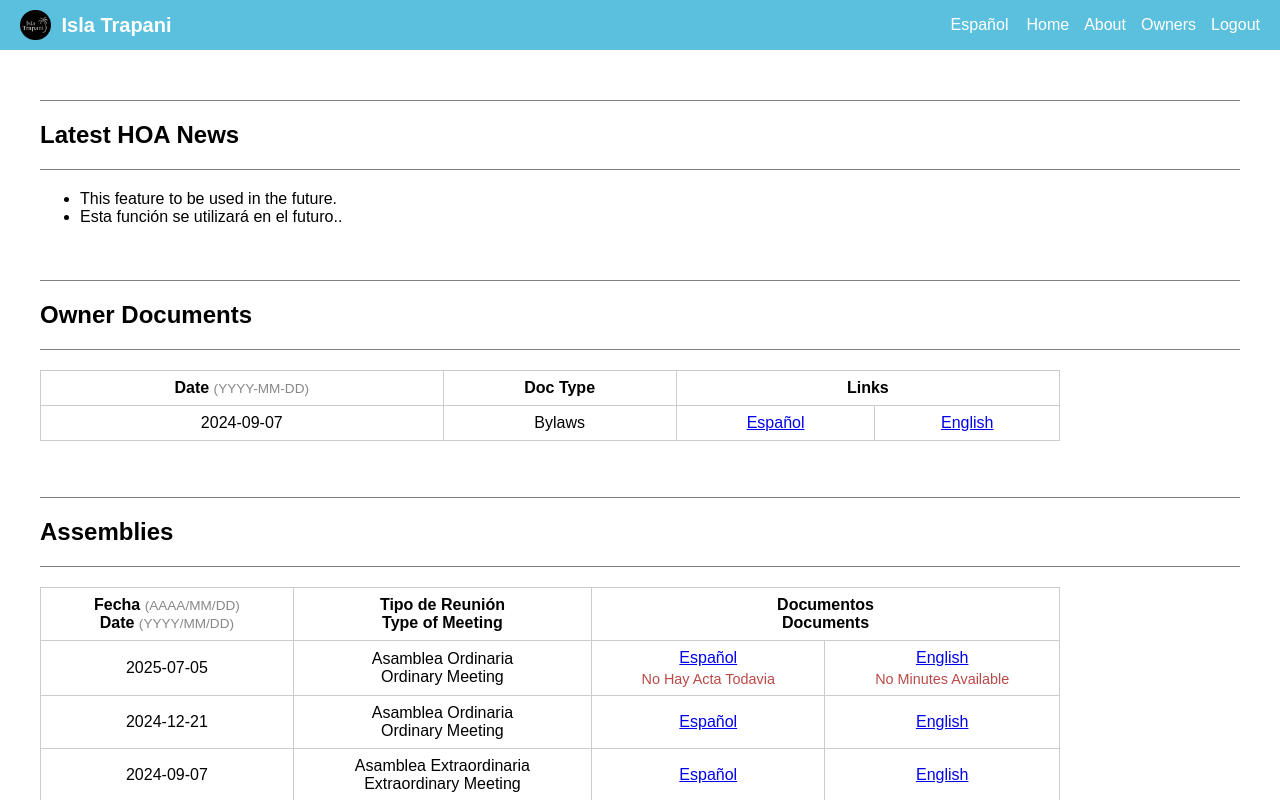
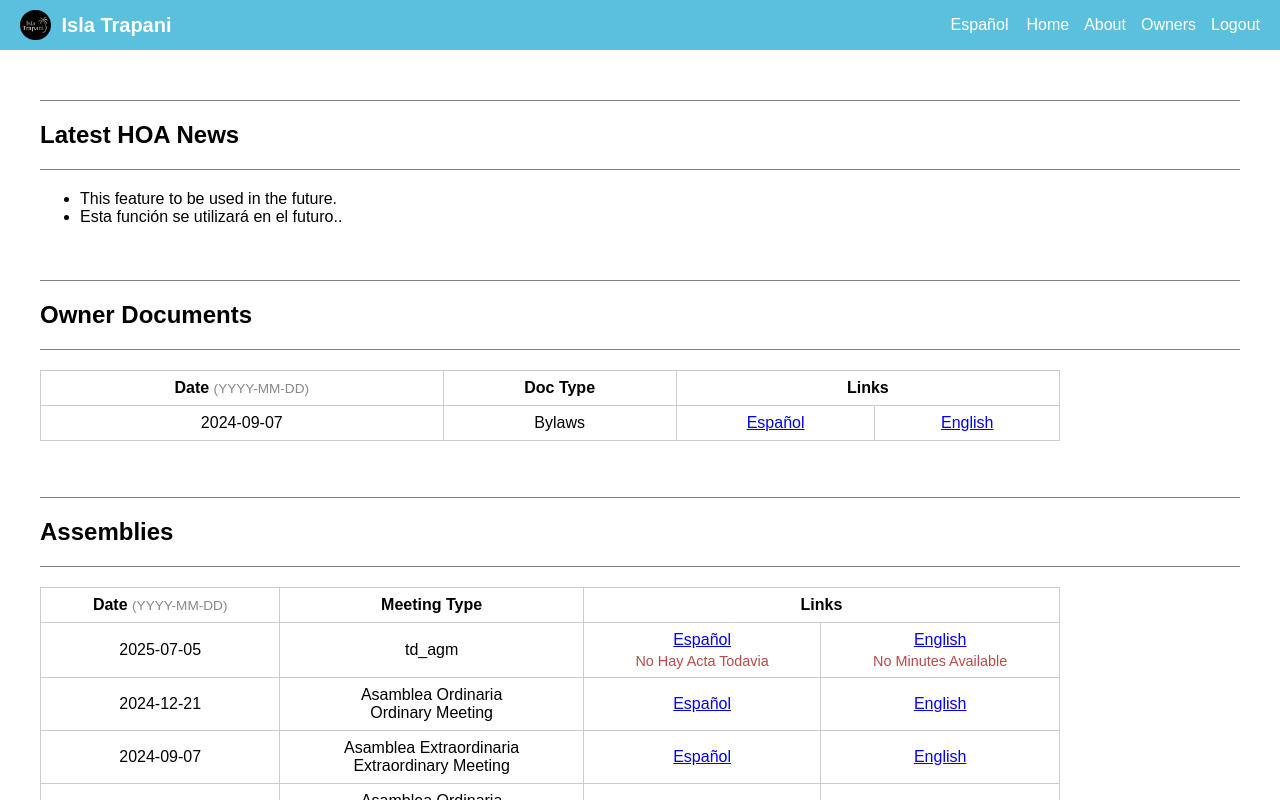
Before and after one commit to grdino/isla-trapani, a Next.js app: page /owners in a window 1280 px wide. Shown: the top 800 px of the page. Built offline with nearby package versions, Linux system fonts and the light colour scheme; sample sign-in values are in the browser's storage.

Commit message:
Assembly table heading and first row changes

```diff
--- a/locales/en.json
+++ b/locales/en.json
@@ -19,7 +19,7 @@
   "tt_doc_type": "Doc Type",
   "tt_links": "Links",
   "td_link": "Link",
-  "td_meeting_type": "Meeting Type",
+  "tt_meeting_type": "Meeting Type",
   "tt_bank": "Bank Account",
   "tt_admin": "Admin Report",
   "td_bylaws": "Bylaws"
--- a/locales/es.json
+++ b/locales/es.json
@@ -19,7 +19,7 @@
   "tt_doc_type": "Tipo de Doc",
   "tt_links": "Enlaces",
   "td_link": "Enlace",
-  "td_meeting_type": "Tipo de Asamblea",
+  "tt_meeting_type": "Tipo de Asamblea",
   "tt_bank": "Cuenta de Banco",
   "tt_admin": "Informe de Admón",
   "td_bylaws": "Reglamentos"
--- a/pages/owners.js
+++ b/pages/owners.js
@@ -72,24 +72,24 @@ export default function Owners() {
            <thead>
              <tr>
                <th rowSpan="2">
-                 Fecha <span className="date-format">(AAAA/MM/DD)</span><br />
-                 Date <span className="date-format">(YYYY/MM/DD)</span>
+                <strong>{t("tt_date")}</strong>{" "}
+                <span className="date-format">{t("tt_date_fmt")}</span>
                </th>
-               <th rowSpan="2">Tipo de Reunión<br />Type of Meeting</th>
-               <th colSpan="2">Documentos<br />Documents</th>
+               <th rowSpan="2">{t("tt_meeting_type")}</th>
+               <th colSpan="2">{t("tt_links")}</th>
              </tr>
            </thead>
            <tbody>
              <tr>
-               <td data-label="Fecha&#10;/ Date">2025-07-05</td>
-               <td data-label="Reunión&#10;/ Meeting">
-                Asamblea Ordinaria<br />Ordinary Meeting
+               <td data-label={t("tt_date")}>2025-07-05</td>
+               <td data-label={t("tt_meeting_type")}>
+                {t("td_agm")}
                </td>
-               <td data-label="Documentos">
+               <td data-label={t("tt_links")}>
                  <a href="/owners-docs/combined-2025-07-05-esp.pdf">Español</a>
                  <div className="no-hay-text">No Hay Acta Todavia</div>
                </td>
-               <td data-label="Documents">
+               <td data-label={t("tt_links")}>
                  <a href="/owners-docs/no-english-available.pdf">English</a>
                  <div className="no-hay-text">No Minutes Available </div>
                </td>
```
